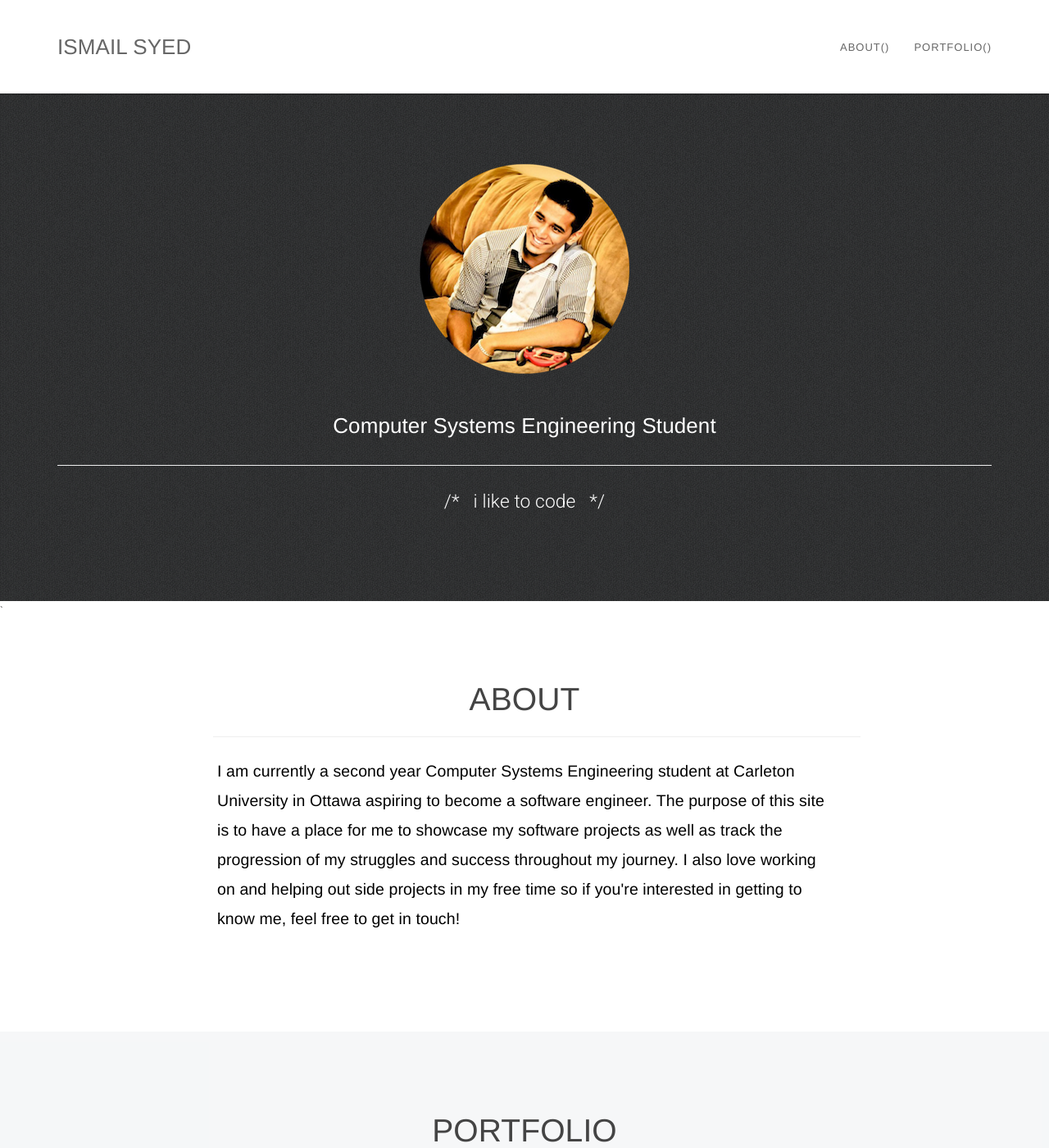
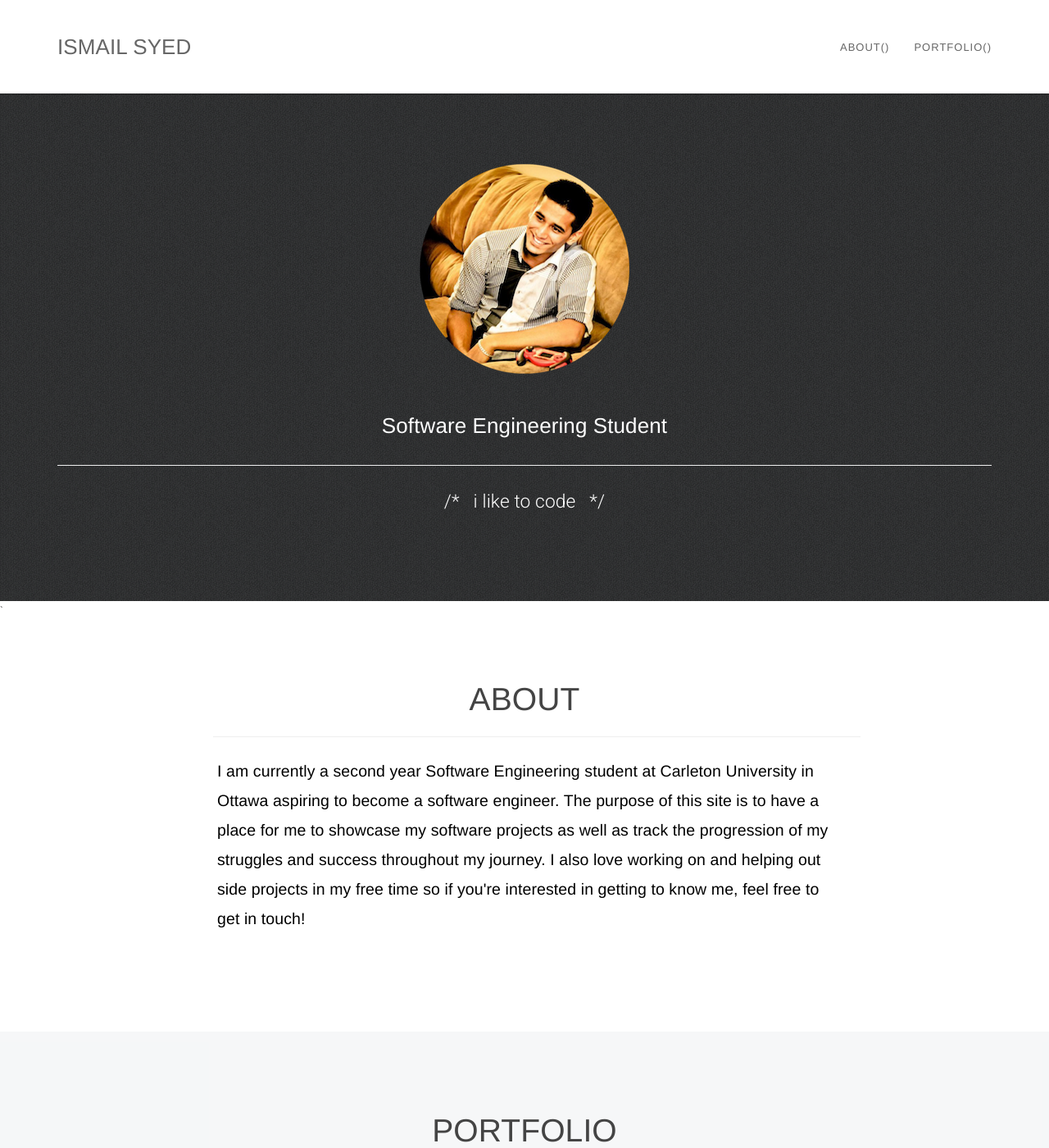
Before and after one commit to ismail-syed/ismail-syed.github.io, a Jekyll site: the page built from index.html, in a window 1280 px wide and 1400 px high. Shown: the whole window at 82% size. Built offline with Jekyll 4.4.1, drawn with Linux system fonts in a browser that asks for light colours.

Commit message:
I'm in software engineering now :)

```diff
--- a/_includes/about.html
+++ b/_includes/about.html
@@ -9,7 +9,7 @@
             </div>
             <div class="row">
                 <div class="col-lg-8 col-lg-offset-2">
-                    <p>I am currently a second year Computer Systems Engineering student at Carleton University in Ottawa aspiring to become a software engineer. The purpose of this site is to have a place for me to showcase my software projects as well as track the progression of my struggles and success throughout my journey. I also love working on and helping out side projects in my free time so if you're interested in getting to know me, feel free to get in touch!  </p>
+                    <p>I am currently a second year Software Engineering student at Carleton University in Ottawa aspiring to become a software engineer. The purpose of this site is to have a place for me to showcase my software projects as well as track the progression of my struggles and success throughout my journey. I also love working on and helping out side projects in my free time so if you're interested in getting to know me, feel free to get in touch!  </p>
                 </div>
             </div>
         </div>
--- a/_includes/header.html
+++ b/_includes/header.html
@@ -42,7 +42,7 @@
                 <div class="col-lg-12">
                     <img class="img-responsive" src="img/profile.png">
                     <div class="intro-text" style="">
-                        <span class="name">Computer Systems Engineering Student</span>
+                        <span class="name">Software Engineering Student</span>
                         <hr>
                         <span class="skills">/*  &nbsp; i like to code &nbsp; */</span>
                     </div>
```
Also changed, not shown: 8 other files.
